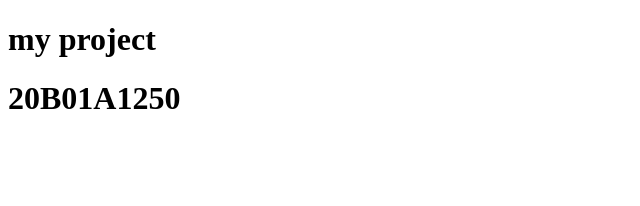
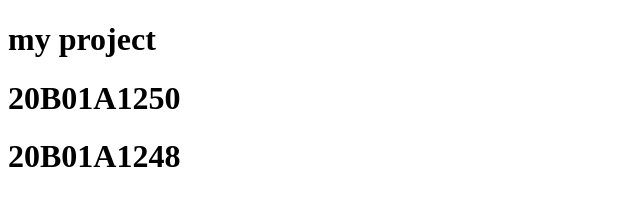
Before and after one commit to sushmitha2003/collaboration_practice, a plain HTML site: page index.html in a window 1280 px wide. Shown: the whole page, without its empty margins (0-640 px from the left). Drawn offline with Linux system fonts and the light colour scheme.

Commit message:
sushmitha redg.no added

```diff
--- a/index.html
+++ b/index.html
@@ -9,5 +9,6 @@
 <body>
     <h1>my project</h1>
     <h1>20B01A1250</h1>
+    <h1>20B01A1248</h1>
 </body>
 </html>
```
